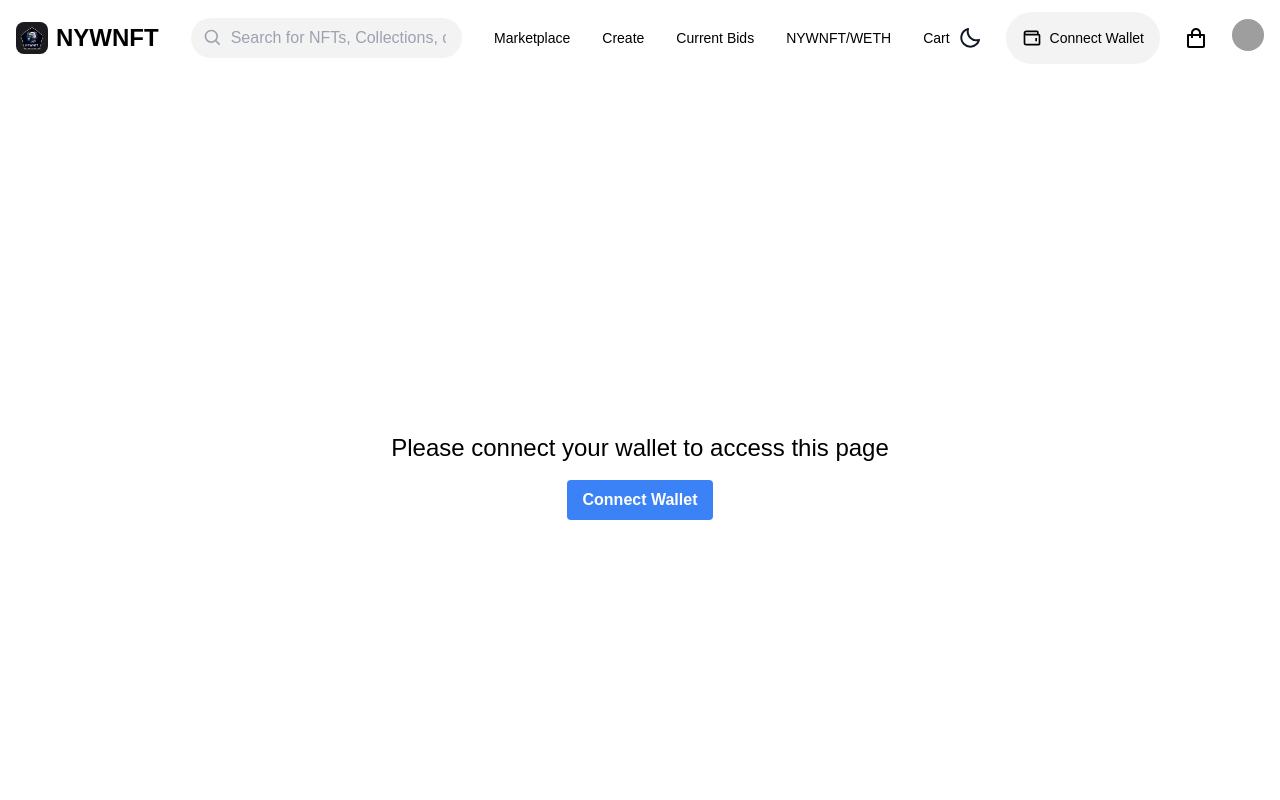
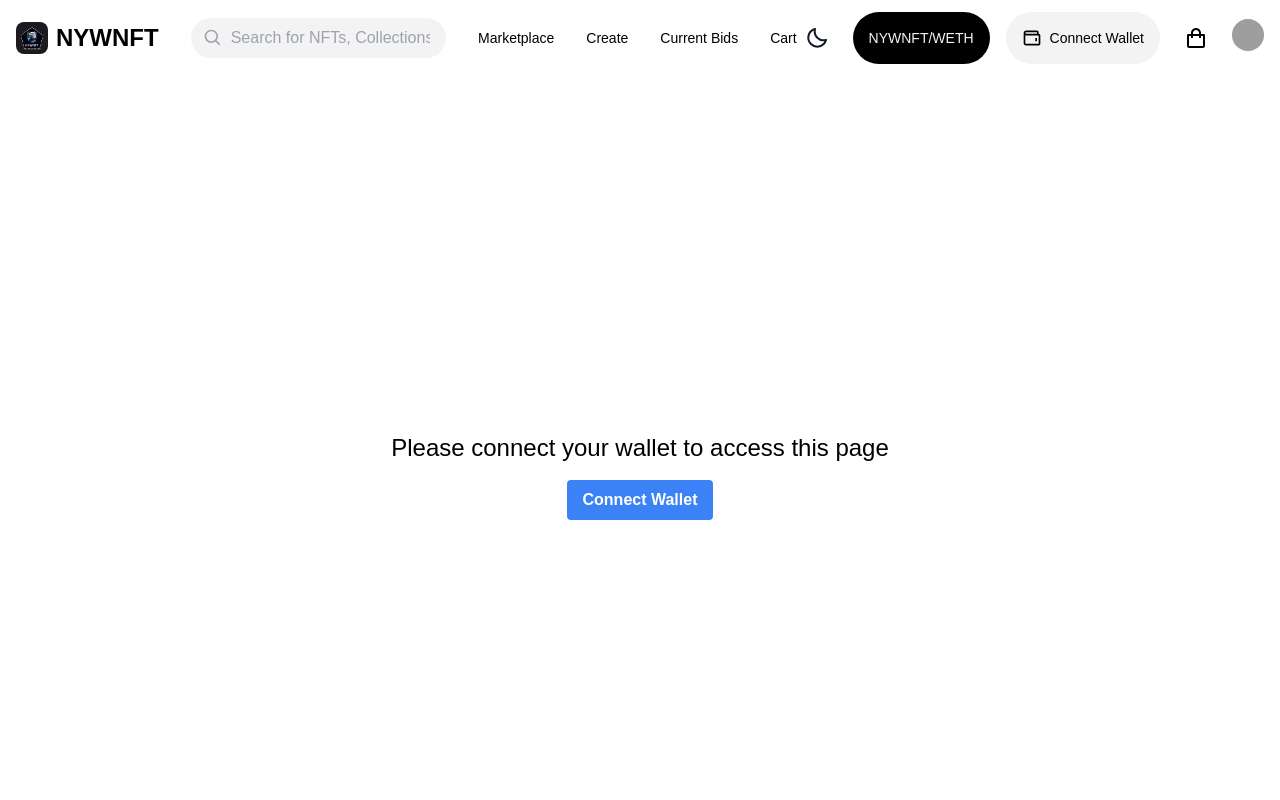
Before and after one commit to knaptix/NFTPlace, a React (Create React App) app: page /drop in a window 1280 px wide. Shown: the top 800 px of the page. Built offline with nearby package versions, Linux system fonts and the light colour scheme; grey boxes are pictures that could not be loaded.

Commit message:
Added button called NYWNFT/WETH

```diff
--- a/src/Component/Navbar.js
+++ b/src/Component/Navbar.js
@@ -99,7 +99,7 @@ const Navbar = ({ darkMode, setDarkMode }) => {
               <Link to="/" className="text-sm font-medium hover:text-gray-400 ">Marketplace</Link>
               <Link to="/CreateNFt" className="text-sm font-medium hover:text-gray-400 ">Create</Link>
               <Link to="/CurrentBid" className="text-sm font-medium hover:text-gray-400 ">Current Bids</Link>
-              <Link to="https://pancakeswap.finance/?chain=eth&outputCurrency=0x26cafcfc1b820a74b0e069c2c65b816d2af241cd" className="text-sm font-medium hover:text-gray-400 ">NYWNFT/WETH</Link>
+
               <Link to="/cart" className="text-sm font-medium hover:text-gray-400 ">Cart</Link>
             </div>
 
@@ -116,6 +116,16 @@ const Navbar = ({ darkMode, setDarkMode }) => {
                   <BiMoon className="h-6 w-6 text-gray-900" />
                 )}
               </button>
+
+
+              <Link to="https://pancakeswap.finance/?chain=eth&outputCurrency=0x26cafcfc1b820a74b0e069c2c65b816d2af241cd" className="text-sm font-medium hover:text-gray-400 ">
+                <button className={`hidden md:flex items-center space-x-2 px-4 rounded-full py-4 ${darkMode
+                  ? "bg-gray-700 text-white hover:bg-gray-600"
+                  : "text-[#F3F3F3] bg-black hover:bg-gray-200 hover:text-black"
+                  } transition-colors duration-200`}>
+                  NYWNFT/WETH
+                </button>
+              </Link>
 
               {/* Wallet Button - Conditional rendering */}
               <button
```
